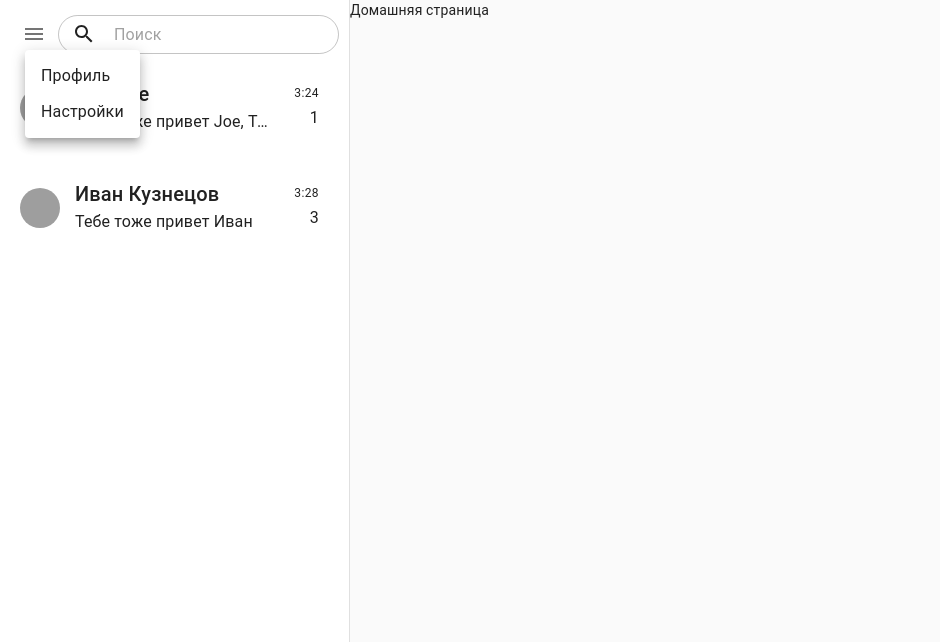
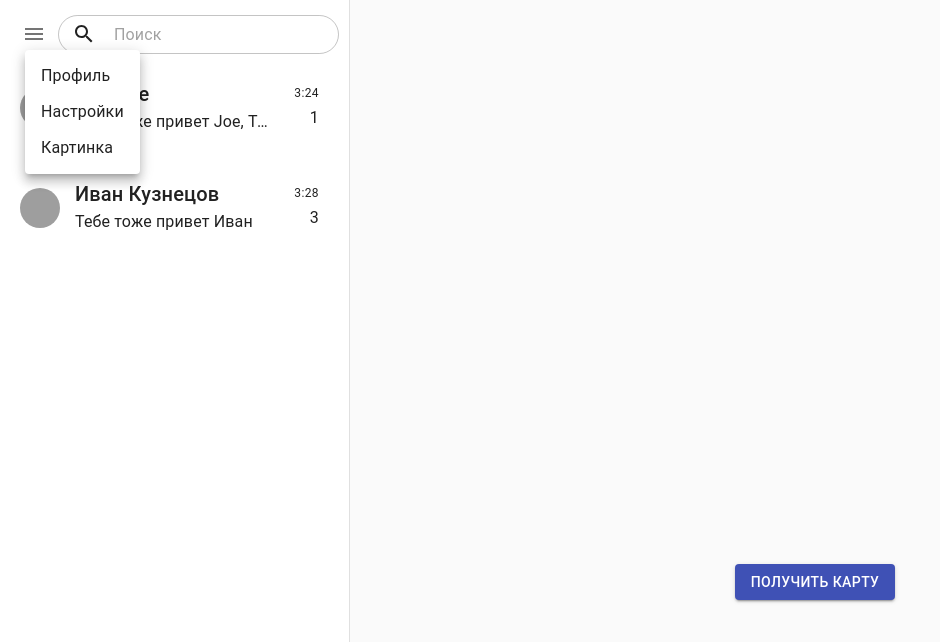
Before and after one commit to Wodya/Course17, a React (Create React App) app: page /card in a window 1280 px wide. Both pictures are taken after a click on the button 34 px from the left and 34 px from the top of the page. Shown: the top 642 px of the page, without its empty margins (0-940 px from the left). Built offline with nearby package versions, Linux system fonts and the light colour scheme; grey boxes are pictures that could not be loaded.

Commit message:
Lesson 8

```diff
--- a/src/App.js
+++ b/src/App.js
@@ -4,6 +4,7 @@ import Playground from "./Playground";
 import Home from "./Home";
 import AppBar from "./AppBar";
 import { makeStyles } from "@material-ui/core/styles";
+import Card from "./Card";
 
 const useStyles = makeStyles((theme) => ({
   mainWrapper: {
@@ -30,6 +31,10 @@ const App = () => {
             <Playground myProps={1} />
           </Route>
 
+          <Route path="/card">
+            <Card />
+          </Route>
+
           <Route path="/">
             <Home />
           </Route>
--- a/src/AppBar/index.js
+++ b/src/AppBar/index.js
@@ -97,6 +97,7 @@ const AppBar = () => {
         >
           <MenuItem key={1}>Профиль</MenuItem>
           <MenuItem key={2}>Настройки</MenuItem>
+          <MenuItem key={3}>Картинка</MenuItem>
         </Menu>
 
         <TextField
--- /dev/null
+++ b/src/Card/cardSlice.js
@@ -0,0 +1,20 @@
+import { createSlice } from "@reduxjs/toolkit";
+
+export const cardSlice = createSlice({
+  name: "card",
+  initialState: {
+    loading : false,
+    data : null
+  },
+  reducers: {
+    setLoading: (state, action) => {
+      state.loading = action.payload;
+    },
+    setData: (state, action) => {
+      state.data = action.payload;
+    },
+  },
+});
+
+export const { setLoading, setData } = cardSlice.actions;
+export default cardSlice.reducer;
--- /dev/null
+++ b/src/Card/index.js
@@ -0,0 +1,85 @@
+import React, {useCallback, useEffect} from "react";
+import { useDispatch, useSelector } from "react-redux";
+import { makeStyles } from "@material-ui/core/styles";
+import { useParams } from "react-router-dom";
+import Button from "@material-ui/core/Button";
+import { setLoading, setData } from "./cardSlice";
+import {CircularProgress} from "@material-ui/core";
+
+const useStyles = makeStyles((theme) => ({
+  chatWrapper: {
+    height: "100%",
+    width: "100%",
+    display: "flex",
+    justifyContent: "center",
+    alignItems: "center",
+  },
+
+  componentWrapper: {
+    width: "250px",
+    height: "400px",
+    border: "none",
+    display: "flex",
+    flexDirection: "column",
+    alignItems: "center",
+  },
+  card:{
+    height: "100%",
+    marginBottom: "10px",
+    display: "flex",
+    alignItems: "center"
+  }
+}));
+
+const CARD_URL = "https://deckofcardsapi.com/api/deck/g2qowvspars6/draw/?count=1";
+export const getCardProc = () => async (dispatch, getState) => {
+  const {loading} = getState();
+
+  if (loading)
+    return;
+
+  try {
+    dispatch(setLoading(true));
+    const response = await fetch(CARD_URL);
+    if (!response.ok)
+      throw new Error("Something went wrong");
+
+    const result = await response.json();
+    dispatch(setData(result.cards[0].image));
+    console.log(result.cards[0].image);
+
+  } catch (e) {
+  } finally {
+     dispatch(setLoading(false));
+  }
+}
+
+const Card = () => {
+  const dispatch = useDispatch();
+  const classes = useStyles();
+  const { data, loading } = useSelector((state) => state.card);
+  console.log(loading);
+
+  const getCard =  useCallback(
+    () => dispatch(getCardProc()),
+    [dispatch]
+  );
+
+  return (
+    <div className={classes.chatWrapper}>
+      <div className={classes.componentWrapper}>
+        <div className={classes.card}>
+          {loading && <CircularProgress />}
+          {!loading && data &&(
+            <img src={data} alt=""/>
+          )}
+        </div>
+      <Button variant="contained" color="primary" onClick={getCard} disabled={loading}>
+        Получить карту
+      </Button>
+      </div>
+    </div>
+  );
+}
+
+export default Card;
--- a/src/Chat/index.js
+++ b/src/Chat/index.js
@@ -37,7 +37,6 @@ function Chat() {
   const { chats } = useSelector((state) => state.chat);
   const messagesArray = chats.find((chat) => chat.id === chatId).messagesArray;
   const dispatch = useDispatch();
-
   const classes = useStyles();
 
   const onSendMessage = (messageText) => {
--- a/src/store.js
+++ b/src/store.js
@@ -1,10 +1,13 @@
 import { configureStore } from "@reduxjs/toolkit";
 import chatReducer from "./Chat/chatSlice";
+import cardReducer from "./Card/cardSlice";
 import thunkMiddleware from "redux-thunk";
+import {cardSlice} from "./Card/cardSlice";
 
 export default configureStore({
   reducer: {
     chat: chatReducer,
+    card: cardReducer,
     middleware: [thunkMiddleware],
   },
 });
```
Also changed, not shown: src/Card/logo512.png (added).
